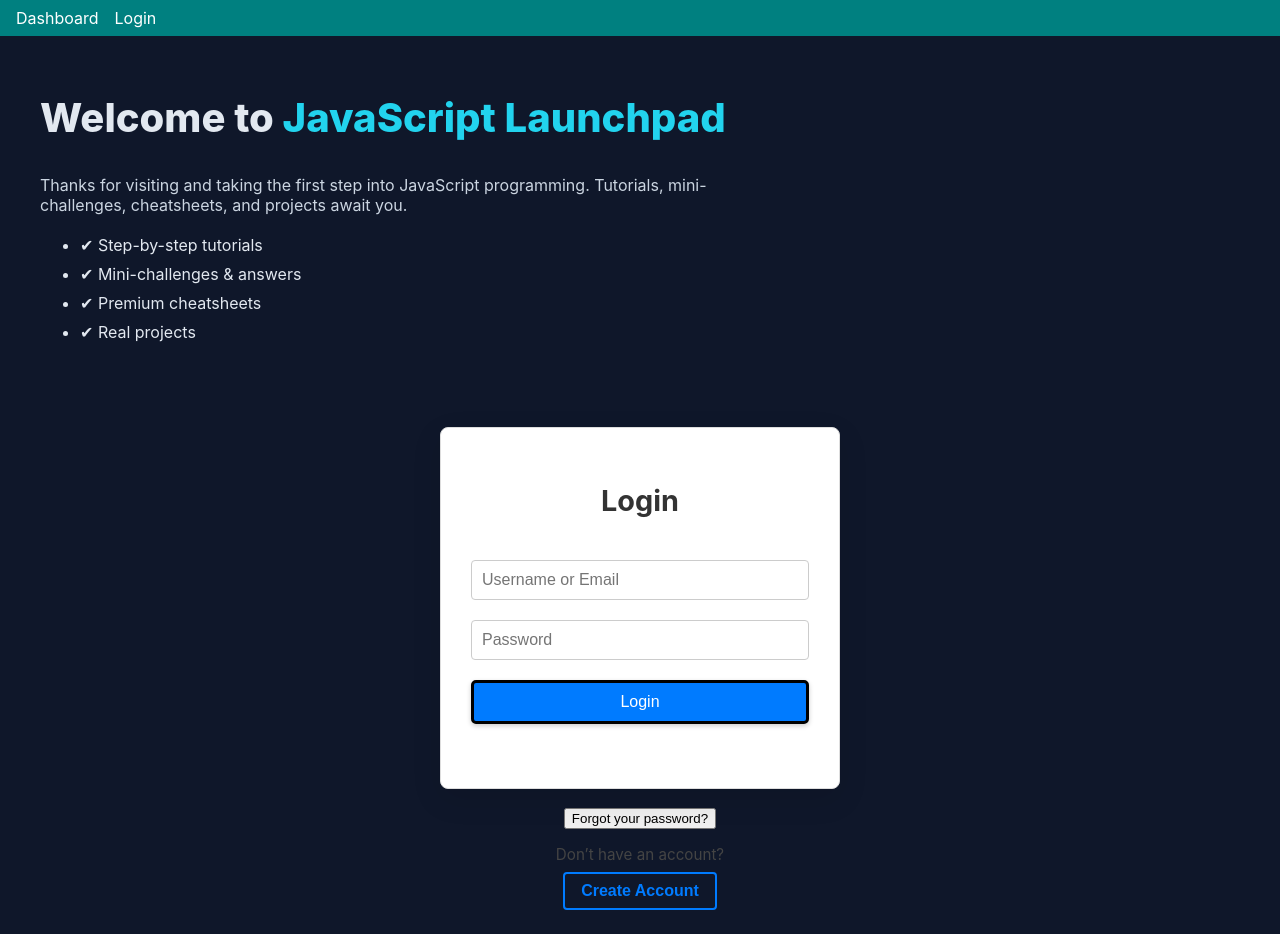
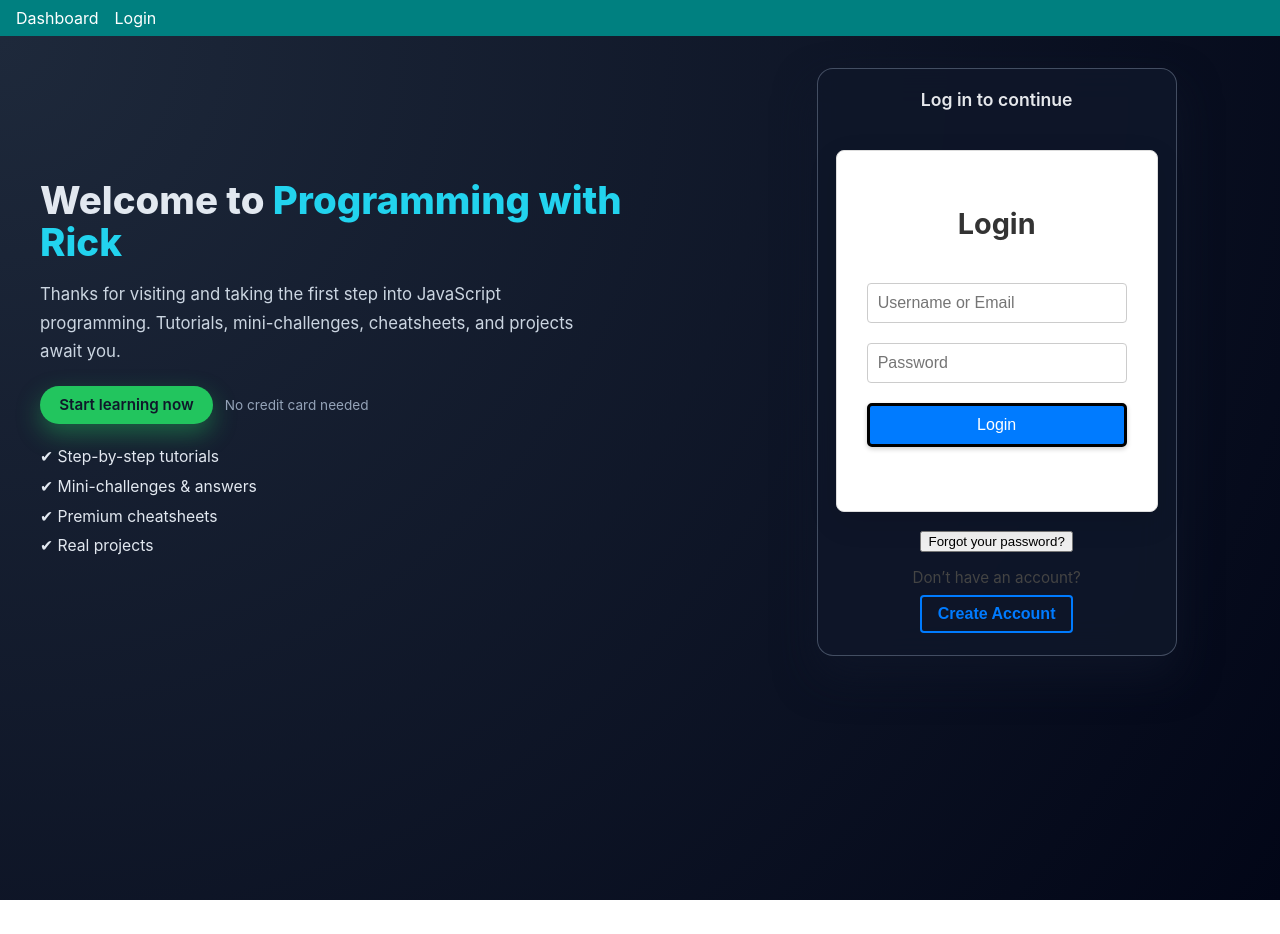
Before and after one commit to richardmachado/contentsubscription, a React (Create React App) app in the folder frontend/: page /login in a window 1280 px wide. After the commit the page ends 900 px from the top, so only its background shows below. Built offline with nearby package versions, Linux system fonts and the light colour scheme; no server answers.

Commit message:
minor tweaks to landing page

```diff
--- /dev/null
+++ b/frontend/src/Pages/Landing.css
@@ -0,0 +1,123 @@
+.landing-root {
+  min-height: 100vh;
+  background: radial-gradient(circle at top left, #1e293b, #020617);
+  color: #e2e8f0;
+  padding: 32px 16px;
+}
+
+.landing-hero {
+  max-width: 1200px;
+  margin: 0 auto;
+  display: grid;
+  gap: 32px;
+  align-items: center;
+}
+
+/* 2 columns on md+, single column on small screens */
+@media (min-width: 768px) {
+  .landing-hero {
+    grid-template-columns: minmax(0, 1.4fr) minmax(0, 1fr);
+  }
+}
+
+.landing-copy {
+  max-width: 640px;
+}
+
+.landing-title {
+  font-size: clamp(2.2rem, 3vw, 2.8rem);
+  font-weight: 800;
+  line-height: 1.1;
+  margin-bottom: 12px;
+}
+
+.landing-accent {
+  color: #22d3ee;
+}
+
+.landing-subtitle {
+  color: #cbd5e1;
+  font-size: 1.05rem;
+  line-height: 1.7;
+  max-width: 36rem;
+}
+
+.landing-cta-row {
+  margin-top: 20px;
+  display: flex;
+  flex-wrap: wrap;
+  gap: 12px;
+  align-items: center;
+}
+
+.landing-cta-primary {
+  background: #22c55e;
+  color: #0f172a;
+  border: none;
+  padding: 0.6rem 1.2rem;
+  border-radius: 999px;
+  font-weight: 600;
+
+  font-size: 0.95rem;
+  box-shadow: 0 10px 25px rgba(34, 197, 94, 0.4);
+  transition:
+    transform 0.08s ease,
+    box-shadow 0.12s ease,
+    background 0.15s ease;
+}
+
+.landing-cta-primary:hover {
+  background: #16a34a;
+  transform: translateY(-1px);
+  box-shadow: 0 14px 30px rgba(34, 197, 94, 0.55);
+}
+
+.landing-cta-primary:active {
+  transform: translateY(0);
+  box-shadow: 0 6px 16px rgba(34, 197, 94, 0.5);
+}
+
+.landing-cta-note {
+  font-size: 0.85rem;
+  color: #94a3b8;
+}
+
+.landing-benefits {
+  list-style: none;
+  padding: 0;
+  margin-top: 18px;
+  line-height: 1.9;
+  color: #e2e8f0;
+  font-size: 0.98rem;
+}
+
+.landing-benefits li {
+  display: flex;
+  align-items: center;
+  gap: 8px;
+}
+
+/* Login side */
+
+.landing-auth {
+  max-width: 360px;
+  justify-self: center;
+  width: 100%;
+}
+
+.landing-auth-card {
+  background: rgba(15, 23, 42, 0.9);
+  border-radius: 16px;
+  padding: 20px 18px 22px;
+  box-shadow: 0 20px 40px rgba(15, 23, 42, 0.7);
+  border: 1px solid rgba(148, 163, 184, 0.4);
+  backdrop-filter: blur(18px);
+}
+
+.landing-auth-title {
+  margin: 0 0 12px;
+  font-size: 1.1rem;
+  font-weight: 600;
+  color: #e5e7eb;
+  text-align: center;
+}
--- a/frontend/src/Pages/Landing.js
+++ b/frontend/src/Pages/Landing.js
@@ -1,28 +1,38 @@
 import React from 'react';
-import Login from '../Components/Login'; // adjust path if needed
+import Login from '../Components/Login';
+import './Landing.css';
 
 export default function Landing() {
   return (
-    <div style={{ minHeight: '100vh', background: '#0f172a', color: '#e2e8f0', padding: 24 }}>
-      <section style={{ maxWidth: 1200, margin: '0 auto', display: 'grid', gap: 24 }}>
-        <div>
-          <h1 style={{ fontSize: 40, fontWeight: 800 }}>
-            Welcome to <span style={{ color: '#22d3ee' }}>JavaScript Launchpad</span>
+    <div className="landing-root">
+      <section className="landing-hero">
+        <div className="landing-copy">
+          <h1 className="landing-title">
+            Welcome to <span className="landing-accent">Programming with Rick</span>
           </h1>
-          <p style={{ color: '#cbd5e1', maxWidth: 720 }}>
+          <p className="landing-subtitle">
             Thanks for visiting and taking the first step into JavaScript programming. Tutorials,
             mini-challenges, cheatsheets, and projects await you.
           </p>
-          <ul style={{ marginTop: 12, lineHeight: 1.8 }}>
+
+          <div className="landing-cta-row">
+            <div className="landing-cta-primary">Start learning now</div>
+            <span className="landing-cta-note">No credit card needed</span>
+          </div>
+
+          <ul className="landing-benefits">
             <li>✔ Step-by-step tutorials</li>
             <li>✔ Mini-challenges & answers</li>
             <li>✔ Premium cheatsheets</li>
             <li>✔ Real projects</li>
           </ul>
         </div>
-        {/* Your existing Login component */}
-        <div>
-          <Login />
+
+        <div className="landing-auth">
+          <div className="landing-auth-card">
+            <h2 className="landing-auth-title">Log in to continue</h2>
+            <Login />
+          </div>
         </div>
       </section>
     </div>
--- a/frontend/src/Pages/LessonPage.css
+++ b/frontend/src/Pages/LessonPage.css
@@ -1,119 +1,306 @@
-/* ===============================
-   LAYOUT
-   =============================== */
-
 :root {
   --page-max: 1200px;
-  --content-width: 760px; /* width of the reading column */
-  --soft-bg: #f7f7f9; /* card background */
-  --border: #e6e8ee; /* subtle border/lines */
-  --text: #111;
-  --muted: #555;
+  --content-width: 760px;
+  --soft-bg: #f9fafb;
+  --border: #e5e7eb;
+  --text: #111827;
+  --muted: #6b7280;
   --accent: #0b5cff;
+  --danger: #dc2626;
+  --surface: #ffffff;
 }
 
-.container.lesson-container {
-  max-width: var(--page-max);
-  width: 100%;
-  padding-left: 24px;
-  padding-right: 24px;
-  margin: 0 auto;
+/* ==== PAGE SHELL ==== */
+
+.lesson-page-root {
+  min-height: 100vh;
+  background:
+    radial-gradient(circle at top left, #e0edff 0, transparent 50%),
+    radial-gradient(circle at bottom right, #fee2e2 0, transparent 55%), #f3f4f6;
+  padding: 16px 16px 40px;
 }
 
-@media (min-width: 1440px) {
-  .container.lesson-container {
-    max-width: 1280px;
+.lesson-main {
+  max-width: var(--page-max);
+  margin: 72px auto 0;
+  padding: 0 16px;
+}
+
+/* Centered helper for loading/error states */
+.lesson-centered {
+  max-width: 420px;
+  margin: 120px auto 0;
+  text-align: center;
+}
+
+/* Simple skeleton block */
+.lesson-skeleton {
+  height: 120px;
+  border-radius: 16px;
+  background: linear-gradient(90deg, #e5e7eb 0, #f3f4f6 50%, #e5e7eb 100%);
+  background-size: 200% 100%;
+  animation: lesson-skeleton 1.2s ease-in-out infinite;
+  margin-bottom: 12px;
+}
+
+@keyframes lesson-skeleton {
+  0% {
+    background-position: 200% 0;
+  }
+  100% {
+    background-position: -200% 0;
   }
 }
 
-/* Card wrapper */
-.lesson-article {
-  background: var(--soft-bg);
-  border: 1px solid var(--border);
-  border-radius: 12px;
-  box-shadow:
-    0 1px 2px rgba(0, 0, 0, 0.04),
-    0 6px 20px rgba(0, 0, 0, 0.06);
-  padding: 28px;
-  margin: 18px auto 48px;
+.lesson-error {
+  color: var(--danger);
+  font-size: 0.95rem;
+  margin-bottom: 12px;
 }
 
-/* Collapse padding a bit on mobile */
+.lesson-meta-text {
+  color: var(--muted);
+  font-size: 0.9rem;
+}
+
+/* ==== TOP BAR ==== */
+
+.lesson-topbar {
+  position: sticky;
+  top: 0;
+  z-index: 10;
+  backdrop-filter: blur(12px);
+  background: linear-gradient(to bottom, rgba(243, 244, 246, 0.9), rgba(243, 244, 246, 0.6));
+  border-bottom: 1px solid rgba(209, 213, 219, 0.6);
+}
+
+.lesson-topbar-inner {
+  max-width: var(--page-max);
+  margin: 0 auto;
+  padding: 10px 16px;
+  display: flex;
+  align-items: center;
+  justify-content: space-between;
+}
+
+.lesson-topbar-meta {
+  display: flex;
+  gap: 8px;
+  align-items: center;
+}
+
+/* ==== ARTICLE CARD ==== */
+
+.lesson-article {
+  background: var(--surface);
+  border-radius: 18px;
+  border: 1px solid rgba(209, 213, 219, 0.8);
+  box-shadow:
+    0 10px 30px rgba(15, 23, 42, 0.08),
+    0 1px 2px rgba(15, 23, 42, 0.04);
+  padding: 28px 24px 32px;
+  margin: 0 auto 40px;
+}
+
+/* Collapse padding on small screens */
 @media (max-width: 640px) {
+  .lesson-main {
+    margin-top: 60px;
+    padding: 0 12px;
+  }
+
   .lesson-article {
-    padding: 18px;
+    padding: 18px 16px 24px;
   }
 }
 
-/* Don’t re-limit widths elsewhere */
-.lesson-body,
-.markdown-body {
-  max-width: 100%;
+/* ==== HEADER / META ==== */
+
+.lesson-header {
+  text-align: center;
+  margin-bottom: 18px;
 }
 
-/* ===============================
-   HEADER (title + description)
-   =============================== */
-
 .lesson-title {
-  font-family: 'Segoe UI', Roboto, Helvetica, Arial, sans-serif;
-  font-size: clamp(1.8rem, 2.6vw, 2.25rem);
+  font-family:
+    system-ui,
+    -apple-system,
+    BlinkMacSystemFont,
+    'Segoe UI',
+    Roboto,
+    Helvetica,
+    Arial,
+    sans-serif;
+  font-size: clamp(1.9rem, 2.6vw, 2.4rem);
   font-weight: 700;
   color: var(--text);
-  text-align: center;
-  margin: 6px 0 6px;
-  letter-spacing: 0.3px;
+  letter-spacing: 0.2px;
+  margin: 4px 0 6px;
 }
 
 .lesson-desc {
-  color: #333 !important;
-  font-family: 'Segoe UI', Roboto, Helvetica, Arial, sans-serif;
-  font-size: 1.125rem;
-  line-height: 1.65;
-  text-align: center;
-  max-width: 700px;
-  margin: 6px auto 18px;
+  color: var(--muted);
+  font-family:
+    system-ui,
+    -apple-system,
+    'Segoe UI',
+    sans-serif;
+  font-size: 1.05rem;
+  line-height: 1.7;
+  max-width: 720px;
+  margin: 4px auto 10px;
 }
 
-/* Optional “Premium” pill if you use it */
-.premium-pill {
-  display: inline-block;
-  background: #f39c12;
-  color: #fff;
-  font-size: 0.85rem;
-  font-weight: 600;
-  padding: 4px 10px;
-  border-radius: 12px;
-  margin-top: 6px;
+.lesson-header-meta {
+  display: flex;
+  flex-wrap: wrap;
+  gap: 8px;
+  justify-content: center;
+  margin-top: 8px;
 }
 
-/* Back button */
-.back-btn {
-  background: #2e7d32;
-  color: #fff;
-  padding: 0.5rem 1rem;
-  border: none;
-  border-radius: 6px;
-  cursor: pointer;
-  margin-bottom: 1rem;
-}
-.back-btn:hover {
-  background: #1b5e20;
+.lesson-tags {
+  display: flex;
+  flex-wrap: wrap;
+  gap: 6px;
+  justify-content: center;
 }
 
-/* ===============================
-   TYPOGRAPHY / “PROSE” STYLES
-   =============================== */
+/* ==== PILLS & BUTTONS ==== */
 
-/* Base text */
+.pill {
+  display: inline-flex;
+  align-items: center;
+  gap: 4px;
+  border-radius: 999px;
+  padding: 2px 10px;
+  font-size: 0.78rem;
+  font-weight: 500;
+  letter-spacing: 0.02em;
+  border: 1px solid rgba(148, 163, 184, 0.6);
+  color: #111827;
+  background: #f9fafb;
+}
+
+.premium-pill {
+  background: linear-gradient(135deg, #f39c12, #f97316);
+  border-color: rgba(251, 146, 60, 0.7);
+  color: #fff;
+}
+
+.meta-pill {
+  background: #eef2ff;
+  border-color: #c7d2fe;
+  color: #3730a3;
+}
+
+.tag-pill {
+  background: #ecfeff;
+  border-color: #a5f3fc;
+  color: #0f766e;
+}
+
+.back-btn {
+  background: #111827;
+  color: #f9fafb;
+  padding: 0.45rem 0.9rem;
+  border: none;
+  border-radius: 999px;
+  cursor: pointer;
+  font-size: 0.9rem;
+  font-weight: 500;
+  display: inline-flex;
+  align-items: center;
+  gap: 4px;
+  transition:
+    background 0.15s ease,
+    transform 0.08s ease,
+    box-shadow 0.15s ease;
+  box-shadow: 0 2px 6px rgba(15, 23, 42, 0.18);
+}
+
+.back-btn:hover {
+  background: #020617;
+  transform: translateY(-1px);
+  box-shadow: 0 4px 12px rgba(15, 23, 42, 0.22);
+}
+
+.back-btn:active {
+  transform: translateY(0);
+  box-shadow: 0 1px 4px rgba(15, 23, 42, 0.2);
+}
+
+/* ==== PAYWALL BLOCK ==== */
+
+.paywall {
+  border-radius: 16px;
+  border: 1px solid rgba(56, 189, 248, 0.45);
+  background: radial-gradient(circle at top left, #e0f2fe, #f0f9ff 55%);
+  padding: 20px 18px;
+  text-align: center;
+  max-width: 520px;
+  margin: 10px auto 0;
+}
+
+.paywall-icon {
+  font-size: 1.8rem;
+  margin-bottom: 4px;
+}
+
+.paywall-title {
+  font-size: 1.35rem;
+  font-weight: 600;
+  color: #0f172a;
+  margin-bottom: 6px;
+}
+
+.paywall-copy {
+  color: #0f172a;
+  font-size: 0.98rem;
+  line-height: 1.6;
+  max-width: 420px;
+  margin: 0 auto 14px;
+}
+
+.paywall-cta {
+  border-radius: 999px;
+  background: #0b5cff;
+  color: #f9fafb;
+  border: none;
+  padding: 0.5rem 1.1rem;
+  font-size: 0.9rem;
+  font-weight: 500;
+  cursor: pointer;
+  transition:
+    background 0.15s ease,
+    transform 0.08s ease,
+    box-shadow 0.15s ease;
+  box-shadow: 0 4px 10px rgba(37, 99, 235, 0.4);
+}
+
+.paywall-cta:hover {
+  background: #1749d8;
+  transform: translateY(-1px);
+}
+
+.paywall-cta:active {
+  transform: translateY(0);
+}
+
+/* ==== TYPOGRAPHY / PROSE ==== */
+
 .lesson-body.markdown-body {
   color: var(--text);
-  font-family: 'Segoe UI', Roboto, Helvetica, Arial, sans-serif;
-  font-size: 1.05rem;
-  line-height: 1.75;
+  font-family:
+    system-ui,
+    -apple-system,
+    'Segoe UI',
+    sans-serif;
+  font-size: 1.02rem;
+  line-height: 1.8;
 }
 
-/* Keep the whole reading flow the same width and left-aligned */
+/* Keep reading column centered */
 .lesson-body.markdown-body > *:not(pre):not(.table-wrap) {
   max-width: var(--content-width);
   margin-left: auto;
@@ -121,7 +308,6 @@
   text-align: left;
 }
 
-/* Headings inside markdown */
 .lesson-body.markdown-body h1,
 .lesson-body.markdown-body h2,
 .lesson-body.markdown-body h3,
@@ -129,12 +315,13 @@
 .lesson-body.markdown-body h5,
 .lesson-body.markdown-body h6 {
   color: var(--text);
-  margin-top: 1.2rem;
+  margin-top: 1.4rem;
   margin-bottom: 0.6rem;
+  scroll-margin-top: 96px;
 }
 
 .lesson-body.markdown-body h1 {
-  font-size: 2rem;
+  font-size: 1.9rem;
   font-weight: 700;
 }
 .lesson-body.markdown-body h2 {
@@ -146,72 +333,72 @@
   font-weight: 600;
 }
 
-/* Paragraphs & small text */
 .lesson-body.markdown-body p,
 .lesson-body.markdown-body blockquote,
 .lesson-body.markdown-body figcaption {
-  color: var(--text) !important;
+  color: var(--text);
 }
 
 /* Links */
 .lesson-body.markdown-body a {
   color: var(--accent);
   text-decoration: underline;
+  text-decoration-thickness: 1px;
+  text-underline-offset: 3px;
+}
+.lesson-body.markdown-body a:hover {
+  color: #1749d8;
 }
 
-/* Horizontal rule to separate sections nicely */
+/* Blockquotes */
+.lesson-body.markdown-body blockquote {
+  border-left: 3px solid #d1d5db;
+  padding-left: 0.85rem;
+  margin: 1.1rem auto;
+  font-style: italic;
+  color: var(--muted);
+}
+
+/* Horizontal rule */
 .lesson-body.markdown-body hr {
   border: 0;
   border-top: 1px solid var(--border);
-  margin: 20px auto;
+  margin: 24px auto;
   max-width: var(--content-width);
 }
 
-/* ===============================
-   LISTS (fix odd indents/centering)
-   =============================== */
-
+/* Lists */
 .lesson-body.markdown-body ul,
 .lesson-body.markdown-body ol {
-  /* Keep the list aligned with the reading column */
   max-width: var(--content-width);
   margin-left: auto;
   margin-right: auto;
-
-  /* Normal “document” indent */
   list-style-position: outside;
-  margin-top: 0.5rem;
-  margin-bottom: 0.75rem;
-
-  /* One clean indent from the content edge */
+  margin-top: 0.6rem;
+  margin-bottom: 0.85rem;
   padding-left: 1.25rem;
-
   color: var(--text);
 }
 
 .lesson-body.markdown-body li {
   margin-bottom: 0.45rem;
   line-height: 1.6;
-  font-size: 1.05rem;
+  font-size: 1.02rem;
 }
 .lesson-body.markdown-body li::marker {
-  color: #666;
+  color: #9ca3af;
 }
 
-/* ===============================
-   CODE / TABLES
-   =============================== */
-
-/* Inline code */
+/* Code */
 .lesson-body.markdown-body code.inline-code {
   background: #f3f4f6;
   color: var(--text);
   padding: 0.15rem 0.35rem;
   border-radius: 4px;
   font-family: ui-monospace, SFMono-Regular, Menlo, Consolas, 'Liberation Mono', monospace;
+  font-size: 0.92em;
 }
 
-/* Code blocks (react-syntax-highlighter provides bg) */
 .lesson-body pre,
 .lesson-body pre code,
 .markdown-body pre,
@@ -221,10 +408,10 @@
   overflow-x: auto;
 }
 
-/* Round corners / spacing around code blocks */
 .lesson-body .hljs {
-  border-radius: 8px;
+  border-radius: 10px;
 }
+
 .lesson-body pre {
   max-width: var(--content-width);
   margin-left: auto;
@@ -238,11 +425,14 @@
   max-width: var(--content-width);
   margin: 1rem auto;
 }
+
 .lesson-body.markdown-body .table-wrap table {
   width: 100%;
   border-collapse: collapse;
   color: var(--text);
+  font-size: 0.95rem;
 }
+
 .lesson-body.markdown-body .table-wrap th,
 .lesson-body.markdown-body .table-wrap td {
   padding: 8px 10px;
@@ -250,10 +440,12 @@
   text-align: left;
 }
 
-/* ===============================
-   MISC SAFETY
-   =============================== */
+.lesson-body.markdown-body .table-wrap thead {
+  background: #f3f4f6;
+  font-weight: 600;
+}
 
-body .container.lesson-container {
-  max-width: var(--page-max) !important;
+/* Safety */
+body .lesson-page-root {
+  width: 100%;
 }
```
Also changed, not shown: frontend/src/Pages/LessonPage.js (+51 -16 lines).
